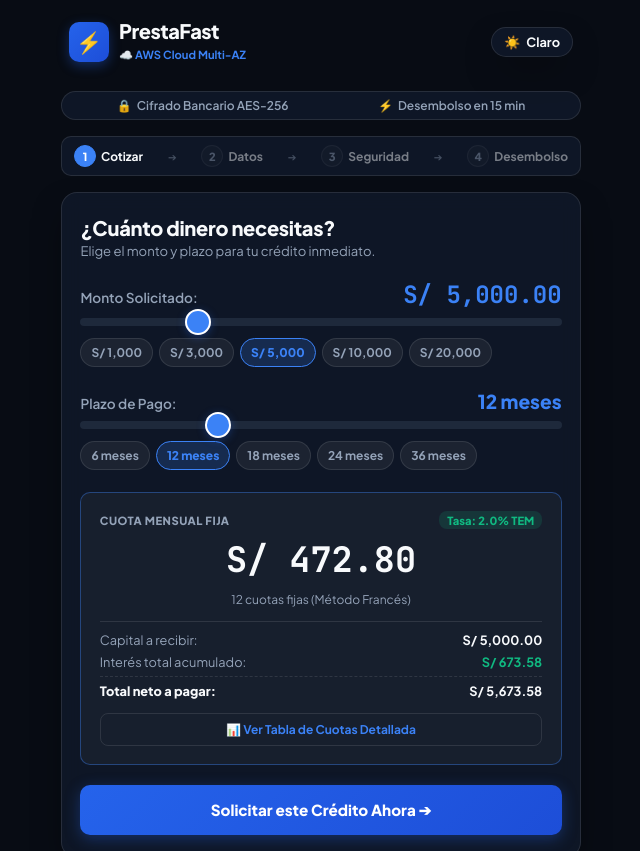
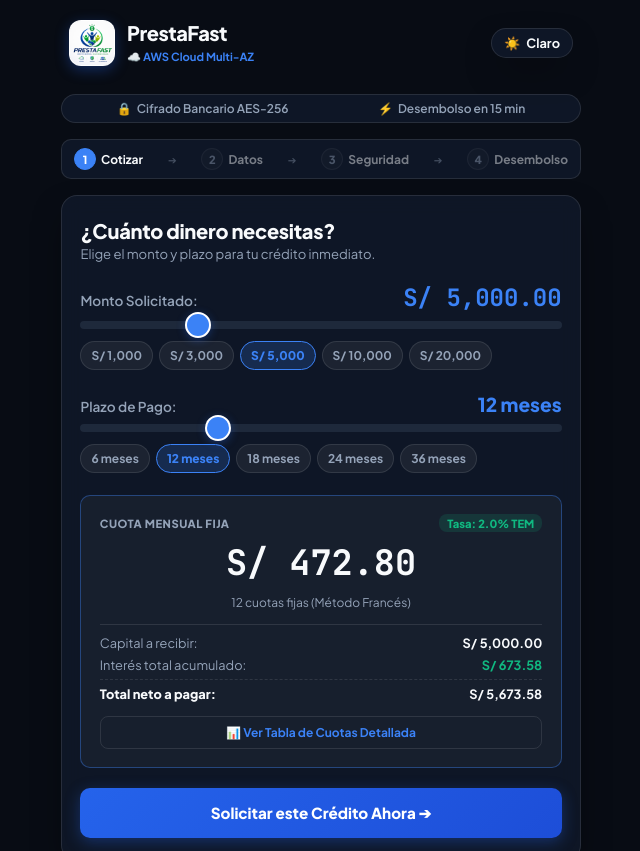
Before and after one commit to GMPH2007/prestamos-rapidos-cloud, a plain HTML site: page index.html in a window 1280 px wide. Shown: the top 851 px of the page, without its empty margins (319-959 px from the left). Drawn offline with Linux system fonts and the light colour scheme.

Commit message:
feat: replace lightning icon with official PrestaFast logo in header, ticket and favicon

```diff
--- a/index.html
+++ b/index.html
@@ -4,6 +4,7 @@
     <meta charset="UTF-8">
     <meta name="viewport" content="width=device-width, initial-scale=1.0, maximum-scale=1.0, user-scalable=no">
     <title>PrestaFast Móvil | Créditos Rápidos 100% Digital</title>
+    <link rel="icon" type="image/png" href="logo.png">
     <link rel="stylesheet" href="style.css">
     <link rel="preconnect" href="https://fonts.googleapis.com">
     <link rel="preconnect" href="https://fonts.gstatic.com" crossorigin>
@@ -13,7 +14,7 @@
 
     <!-- TOAST NOTIFICACIÓN FLOTANTE -->
     <div id="toastNotification" class="toast-cloud" style="display: none;">
-        <div class="toast-icon">⚡</div>
+        <img src="logo.png" alt="Logo" class="toast-mini-logo">
         <div class="toast-content">
             <span class="toast-title" id="toastTitle">AWS Cloud Conectado</span>
             <span class="toast-msg" id="toastMsg">Base de datos RDS sincronizada.</span>
@@ -23,17 +24,19 @@
     <!-- CONTENEDOR PRINCIPAL APP CELULAR (MAX-WIDTH OPTIMIZADO PARA MÓVILES) -->
     <div class="mobile-phone-wrapper">
 
-        <!-- CABECERA SUPERIOR DE LA APP -->
+        <!-- CABECERA SUPERIOR DE LA APP CON LOGO PERSONALIZADO -->
         <header class="app-header">
             <div class="header-left">
-                <div class="app-logo">⚡</div>
+                <div class="app-logo">
+                    <img src="logo.png" alt="PrestaFast Logo Oficial" class="app-logo-img">
+                </div>
                 <div>
                     <h1 class="app-title">PrestaFast</h1>
                     <span class="app-badge-cloud">☁️ AWS Cloud Multi-AZ</span>
                 </div>
             </div>
 
-            <!-- CONTROLES: CAMBIO TEMA CLARO/OSCURO Y ESTADO -->
+            <!-- CONTROLES: CAMBIO TEMA CLARO/OSCURO -->
             <div class="header-right">
                 <button type="button" class="theme-toggle-btn" id="btnThemeToggle" title="Cambiar Tema Claro / Oscuro">
                     <span id="themeIcon">☀️</span>
@@ -328,7 +331,10 @@
 
             <div class="receipt-ticket">
                 <div class="ticket-head">
-                    <strong>⚡ PrestaFast Cloud Fintech</strong>
+                    <div style="display: flex; align-items: center; gap: 8px;">
+                        <img src="logo.png" alt="Logo" style="width: 24px; height: 24px; border-radius: 6px; object-fit: cover;">
+                        <strong>PrestaFast Cloud Fintech</strong>
+                    </div>
                     <span class="ticket-status-pill">APROBADO</span>
                 </div>
 
@@ -424,7 +430,10 @@
 
         <!-- FOOTER ELEGANTE -->
         <footer class="phone-footer">
-            <p><strong>PrestaFast Cloud</strong> - Sistema Transaccional Fintech © 2026</p>
+            <div style="display: flex; justify-content: center; align-items: center; gap: 8px; margin-bottom: 4px;">
+                <img src="logo.png" alt="Logo" style="width: 20px; height: 20px; border-radius: 4px;">
+                <p><strong>PrestaFast Cloud</strong> - Sistema Transaccional Fintech © 2026</p>
+            </div>
             <p class="f-sub">AWS VPC + ECS Fargate + RDS PostgreSQL Multi-AZ | Cifrado SSL/TLS 1.3</p>
         </footer>
 
--- a/style.css
+++ b/style.css
@@ -88,20 +88,34 @@
 .header-left {
     display: flex;
     align-items: center;
-    gap: 10px;
+    gap: 12px;
 }
 
 .app-logo {
-    width: 40px;
-    height: 40px;
-    background: var(--primary-gradient);
-    color: white;
-    border-radius: var(--radius-inner);
+    width: 46px;
+    height: 46px;
+    border-radius: 12px;
     display: flex;
     align-items: center;
     justify-content: center;
-    font-size: 1.3rem;
-    box-shadow: 0 4px 12px var(--primary-glow);
+    overflow: hidden;
+    background: #ffffff;
+    box-shadow: 0 4px 14px var(--primary-glow);
+    border: 1.5px solid var(--border-color);
+    flex-shrink: 0;
+}
+
+.app-logo-img {
+    width: 100%;
+    height: 100%;
+    object-fit: cover;
+}
+
+.toast-mini-logo {
+    width: 24px;
+    height: 24px;
+    border-radius: 6px;
+    object-fit: cover;
 }
 
 .app-title {
@@ -918,10 +932,6 @@
     font-size: 0.75rem;
 }
 
-.toast-icon {
-    font-size: 1rem;
-}
-
 .toast-title {
     font-weight: 800;
     color: var(--primary);
--- a/web/style.css
+++ b/web/style.css
@@ -88,20 +88,34 @@
 .header-left {
     display: flex;
     align-items: center;
-    gap: 10px;
+    gap: 12px;
 }
 
 .app-logo {
-    width: 40px;
-    height: 40px;
-    background: var(--primary-gradient);
-    color: white;
-    border-radius: var(--radius-inner);
+    width: 46px;
+    height: 46px;
+    border-radius: 12px;
     display: flex;
     align-items: center;
     justify-content: center;
-    font-size: 1.3rem;
-    box-shadow: 0 4px 12px var(--primary-glow);
+    overflow: hidden;
+    background: #ffffff;
+    box-shadow: 0 4px 14px var(--primary-glow);
+    border: 1.5px solid var(--border-color);
+    flex-shrink: 0;
+}
+
+.app-logo-img {
+    width: 100%;
+    height: 100%;
+    object-fit: cover;
+}
+
+.toast-mini-logo {
+    width: 24px;
+    height: 24px;
+    border-radius: 6px;
+    object-fit: cover;
 }
 
 .app-title {
@@ -918,10 +932,6 @@
     font-size: 0.75rem;
 }
 
-.toast-icon {
-    font-size: 1rem;
-}
-
 .toast-title {
     font-weight: 800;
     color: var(--primary);
```
Also changed, not shown: web/index.html (+15 -6 lines), logo.png (added), web/logo.png (added).
